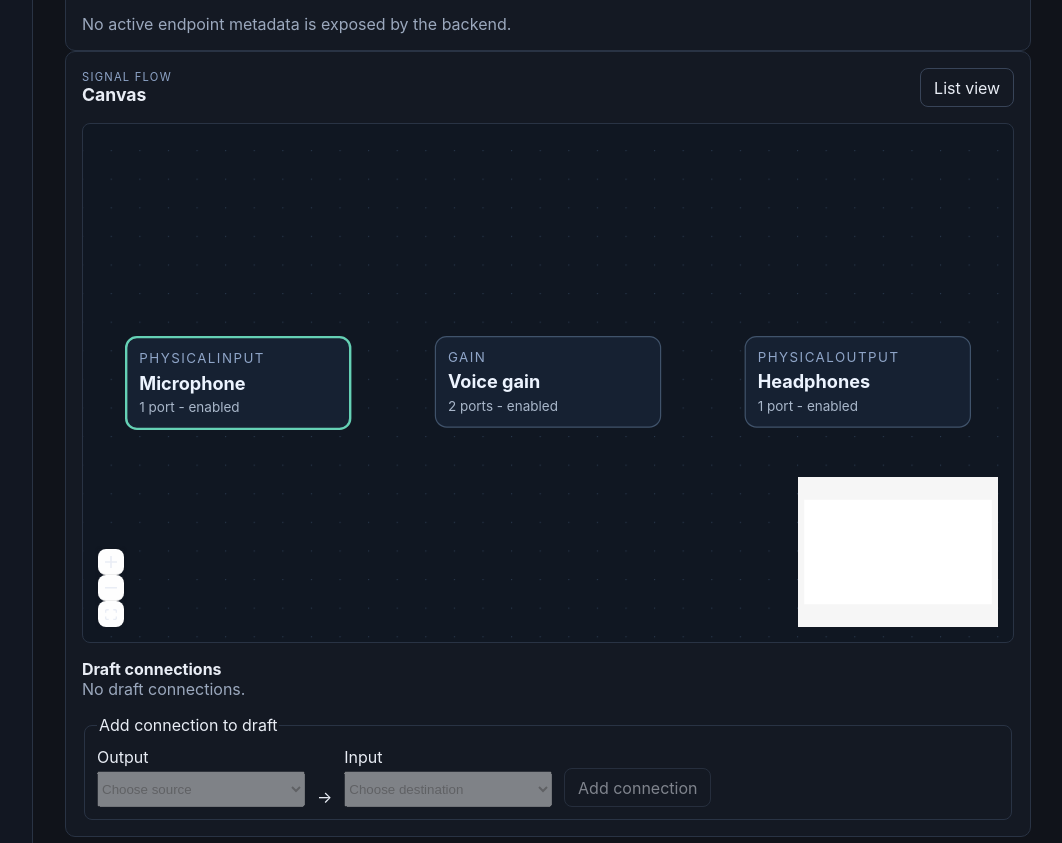
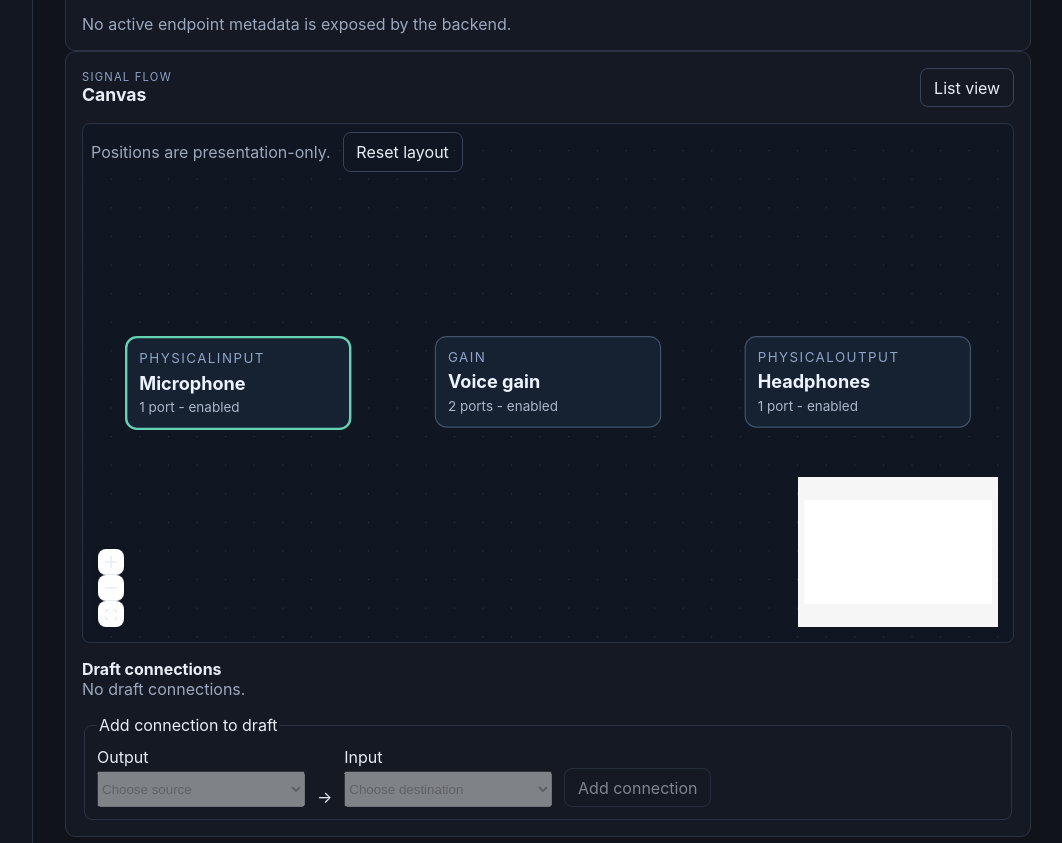
Before and after one commit to MrDesjardins/audiorouter, a React (Vite) app in the folder ui/: page / in a window 1280 px wide. Shown: the part 720-1563 px from the top of the page, without its empty margins (217-1279 px from the left). Built offline with nearby package versions, Linux system fonts and the light colour scheme.

Commit message:
Add canvas layout reset control

```diff
--- a/ui/src/SessionFlowCanvas.tsx
+++ b/ui/src/SessionFlowCanvas.tsx
@@ -9,7 +9,7 @@ import {
 import "@xyflow/react/dist/style.css";
 import { useEffect, useState } from "react";
 import type { Session } from "@audiorouter/contracts";
-import { readLayout, writeLayout, type LayoutPositions } from "./layout";
+import { clearLayout, readLayout, writeLayout, type LayoutPositions } from "./layout";
 
 type SessionFlowCanvasProps = {
   session: Session;
@@ -63,6 +63,7 @@ export function SessionFlowCanvas({ session, selectedNodeId, onSelect }: Session
 
   return (
     <div className="session-flow-canvas" aria-label="Signal-flow graph">
+      <div className="session-flow-toolbar"><span className="muted">Positions are presentation-only.</span><button type="button" className="secondary" onClick={() => { clearLayout(typeof window === "undefined" ? null : window.localStorage, layoutKey); setPositions({}); }}>Reset layout</button></div>
       <ReactFlow
         nodes={nodes}
         edges={edges}
--- a/ui/src/layout.ts
+++ b/ui/src/layout.ts
@@ -30,3 +30,11 @@ export function writeLayout(storage: Pick<Storage, "setItem"> | null, key: strin
     // Layout persistence is optional presentation state and must never block editing.
   }
 }
+
+export function clearLayout(storage: Pick<Storage, "removeItem"> | null, key: string): void {
+  try {
+    storage?.removeItem(key);
+  } catch {
+    // Layout persistence is optional presentation state.
+  }
+}
--- a/ui/src/styles.css
+++ b/ui/src/styles.css
@@ -30,7 +30,8 @@ h1, h2, h3, p { margin: 0; } h1 { font-size: 1.3rem; } h2 { font-size: 1.1rem; }
 @media (prefers-reduced-motion: reduce) { *, *::before, *::after { scroll-behavior: auto !important; transition-duration: .01ms !important; animation-duration: .01ms !important; animation-iteration-count: 1 !important; } }
 @media (forced-colors: active) { button, .session-picker select { border: 1px solid ButtonText; background: ButtonFace; color: ButtonText; } .node-card.selected, .session-item.selected { outline: 2px solid Highlight; outline-offset: 2px; } .status-dot { forced-color-adjust: none; background: Highlight; } }
 @media (max-width: 760px) { .topbar, .workspace-title { align-items: flex-start; flex-direction: column; } .workspace-grid { grid-template-columns: 1fr; } .sidebar { border-right: 0; border-bottom: 1px solid #293344; } .main-content { padding: 1rem; } .lower-grid { grid-template-columns: 1fr; } }
-.session-flow-canvas { height: 520px; min-height: 360px; margin-top: 1rem; border: 1px solid #293344; border-radius: 8px; overflow: hidden; background: #101722; }
+.session-flow-canvas { position: relative; height: 520px; min-height: 360px; margin-top: 1rem; border: 1px solid #293344; border-radius: 8px; overflow: hidden; background: #101722; }
+.session-flow-toolbar { position: absolute; z-index: 5; display: flex; align-items: center; gap: .75rem; padding: .5rem; }
 .session-flow-canvas .react-flow__node { font-size: .85rem; }
 .session-flow-canvas .react-flow__handle { opacity: 0; }
 .flow-node-content { display: grid; gap: .25rem; text-align: left; }
```
Also changed, not shown: 3 other files (tests, documents, lock files or other folders).
